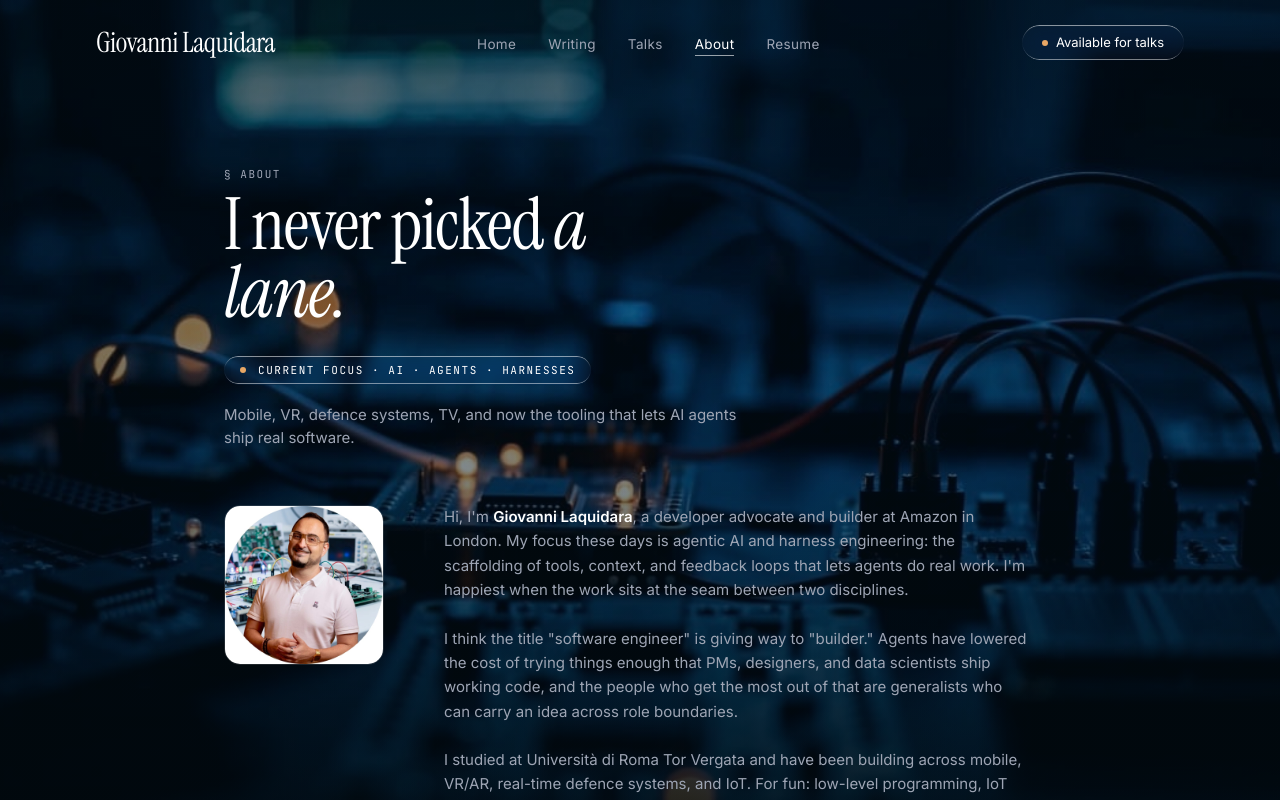
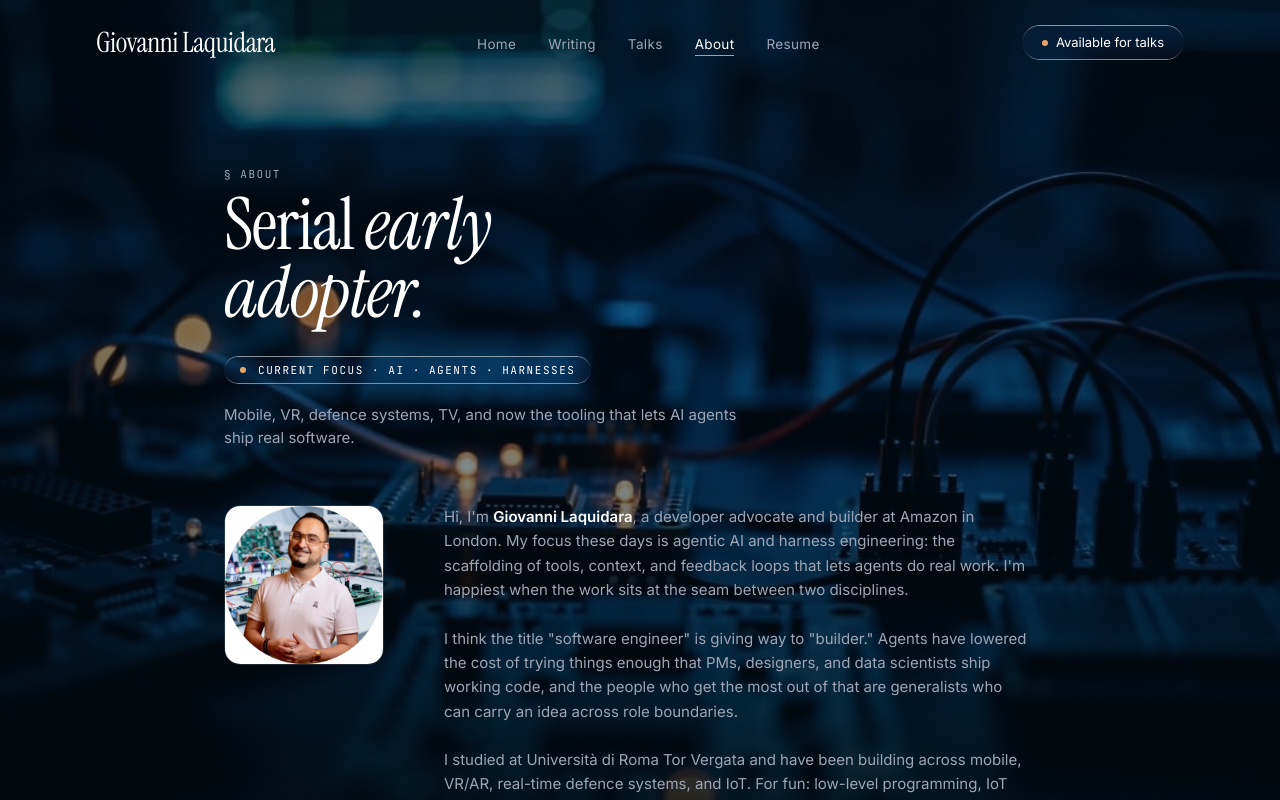
Before and after one commit to giolaq/giolaqaiblog, a Next.js app: page /about in a window 1280 px wide. Shown: the top 800 px of the page. Built offline with nearby package versions, Linux system fonts and the light colour scheme.

Commit message:
Change About headline to "Serial early adopter."
Co-Authored-By: Claude Opus 4.8 <noreply@anthropic.com>
Claude-Session: https://claude.ai/code/session_01TB4SWrqaHAg9YgtTosKrup

```diff
--- a/src/app/about/page.tsx
+++ b/src/app/about/page.tsx
@@ -33,7 +33,7 @@ export default function AboutPage() {
       />
       <div className="font-mono-xs">§ About</div>
       <h1 className="mt-2 font-display text-5xl md:text-7xl tracking-tight leading-[0.95] max-w-[14ch]">
-        I never picked <span className="italic">a lane.</span>
+        Serial <span className="italic">early adopter.</span>
       </h1>
       <div className="mt-7 inline-flex items-center gap-3 rounded-full liquid-glass px-4 py-1.5 font-mono-xs">
         <span
```
